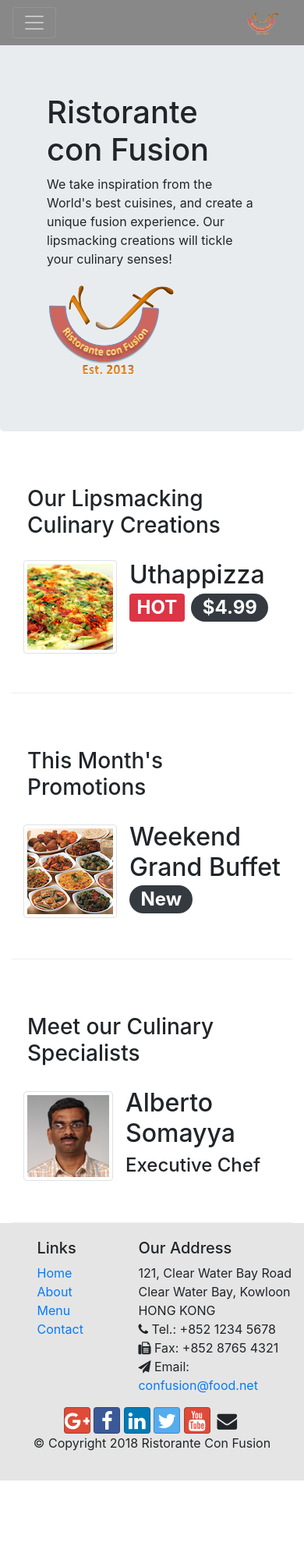
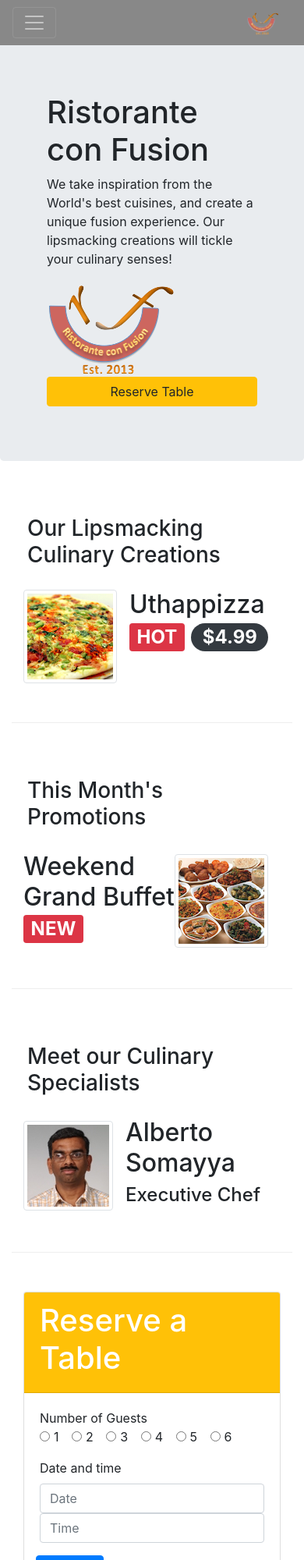
Before and after one commit to jaY-S-99/bootstrap, a website: page index.html in a window 390 px wide. Shown: the top 2000 px of the page at 78% size. Before the commit the page ends 1898 px from the top, so only its background shows below. Drawn offline with nearby package versions, Linux system fonts and the light colour scheme.

Commit message:
after assignment 2

```diff
--- a/index.html
+++ b/index.html
@@ -7,10 +7,10 @@
 	<meta http-equiv="x-ua-compatible" content="ie=edge">
 
 	<!-- Bootstrap CSS link -->
-    <link rel="stylesheet" href="node_modules/bootstrap/dist/css/bootstrap.min.css">
-    <link rel="stylesheet" href="node_modules/font-awesome/css/font-awesome.min.css">
-    <link rel="stylesheet" href="node_modules/bootstrap-social/bootstrap-social.css">
-	<link rel="stylesheet" href="css/style.css">
+    <link rel="stylesheet" href="./node_modules/bootstrap/dist/css/bootstrap.min.css">
+    <link rel="stylesheet" href="./node_modules/font-awesome/css/font-awesome.min.css">
+    <link rel="stylesheet" href="./node_modules/bootstrap-social/bootstrap-social.css">
+    <link rel="stylesheet" href="./css/style.css">
 
    <title>Ristorante Con Fusion</title>
 </head>
@@ -31,16 +31,19 @@
             </div>
         </div>
     </nav>
-    <header class=jumbotron>
+    <header class="jumbotron">
         <div class="container">
-            <div class="row row-header">
-                <div class="col-12 col-sm-6">
+            <div class="row row-header justify-content-center">
+                <div class="col-12 col-md-6">
                     <h1>Ristorante con Fusion</h1>
-                    <p>We take inspiration from the World's best cuisines, and create a unique fusion experience. Our lipsmacking creations will tickle your culinary senses!</p>
+                    <p>We take inspiration from the World's best cuisines, and create a unique fusion experience. Our
+                        lipsmacking creations will tickle your culinary senses!</p>
                 </div>
-                <div class="col-12 col-sm-6 align-self-center">
+                <div class="col-12 col-md-3 align-self-center">
                     <img src="img/logo.png" alt="The logo for Ristorante Con Fusion" class="image-fluid">
-
+                </div>
+                <div class="col-12 col-md-3 align-self-center">
+                    <a href="#tableReservation" class="btn btn-warning btn-block">Reserve Table</a>
                 </div>
             </div>
         </div>
@@ -69,11 +72,11 @@
             </div>
             <div class="col-12 col-sm-8 col-md-9">
                 <div class="media">
-                    <img src="img/buffet.png" alt="Buffet picture." class="img-thumbnail d-flex mr-3 align-self-center">
                     <div class="media-body">
-                        <h2 class="mt-0">Weekend Grand Buffet <span class="badge badge-pill badge-dark">New</span></h2>
+                        <h2 class="mt-0">Weekend Grand Buffet <span class="badge badge-danger">NEW</span></h2>
                         <p class="d-none d-sm-block">Featuring mouthwatering combinations with a choice of five different salads, six enticing appetizers, six main entrees and five choicest desserts. Free flowing bubbly and soft drinks. All for just $19.99 per person </p>
                     </div>
+                    <img src="img/buffet.png" alt="Buffet picture." class="img-thumbnail d-flex mr-3 align-self-center">
                 </div>
 
             </div>
@@ -93,6 +96,75 @@
                     </div>
                 </div>
 			</div>
+        </div>
+
+        <div class="row row-content" id="tableReservation">
+            <div class="col-12 col-md-8 offset-md-2">
+                <div class="card">
+                    <div class="card-header bg-warning text-white">
+                        <h1>Reserve a Table</h1>
+                    </div>
+                    <div class="card-body">
+                        <form action="#">
+                            <div class="form-group form-row align-items-center">
+                                <div class="col-md-2">
+                                    <label class="form-check-label">Number of Guests</label>
+                                </div>
+                                <div class="col-md-10">
+
+                                    <div class="form-check form-check-inline">
+                                        <input type="radio" id="oneMember" name="numberOfPeople" class="form-check-input">
+                                        <label for="oneMember" class="form-check-label">1</label>
+                                    </div>
+
+                                    <div class="form-check form-check-inline">
+                                    <input type="radio" id="twoMember" name="numberOfPeople" class="form-check-input">
+                                    <label for="twoMember" class="form-check-label">2</label>
+                                    </div>
+
+                                    <div class="form-check form-check-inline">
+                                    <input type="radio" id="threeMember" name="numberOfPeople" class="form-check-input">
+                                    <label for="threeMember" class="form-check-label">3</label>
+                                    </div>
+
+                                    <div class="form-check form-check-inline">
+                                    <input type="radio" id="fourMember" name="numberOfPeople" class="form-check-input">
+                                    <label for="fourMember" class="form-check-label">4</label>
+                                    </div>
+
+
+                                    <div class="form-check form-check-inline">
+                                    <input type="radio" id="fiveMember" name="numberOfPeople" class="form-check-input">
+                                    <label for="fiveMember" class="form-check-label">5</label>
+                                    </div>
+
+                                    <div class="form-check form-check-inline">
+                                    <input type="radio" id="sixMember" name="numberOfPeople" class="form-check-input">
+                                    <label for="sixMember" class="form-check-label">6</label>
+                                    </div>
+
+                                </div>
+                            </div>
+                            <div class="form-group form-row align-items-center">
+                                <div class="col-md-2">
+                                    <label for="date">Date and time</label>
+                                </div>
+                                <div class="col-md-4">
+                                    <input type="text" class="form-control" placeholder="Date">
+                                </div>
+                                <div class="col-md-4">
+                                    <input type="text" class="form-control" placeholder="Time">
+                                </div>
+                            </div>
+                            <div class="form-row">
+                                <button type="submit" class="btn btn-primary">Reserve</button>
+                            </div>
+                        </form>
+
+                    </div>
+                </div>
+            </div>
+
         </div>
     </div>
 
@@ -139,8 +211,8 @@
     </footer>
 
 <!-- jQuery first, then Popper.js, then Bootstrap JS. -->
-    <script src="node_modules/jquery/dist/jquery.slim.min.js"></script>
-    <script src="node_modules/popper.js/dist/umd/popper.min.js"></script>
-    <script src="node_modules/bootstrap/dist/js/bootstrap.min.js"></script>
+    <script src="./node_modules/jquery/dist/jquery.slim.min.js"></script>
+    <script src="./node_modules/popper.js/dist/umd/popper.min.js"></script>
+    <script src="./node_modules/bootstrap/dist/js/bootstrap.min.js"></script>
 </body>
 </html>
```
Also changed, not shown: aboutus.html (+15 -12 lines), contactus.html (+15 -12 lines).
